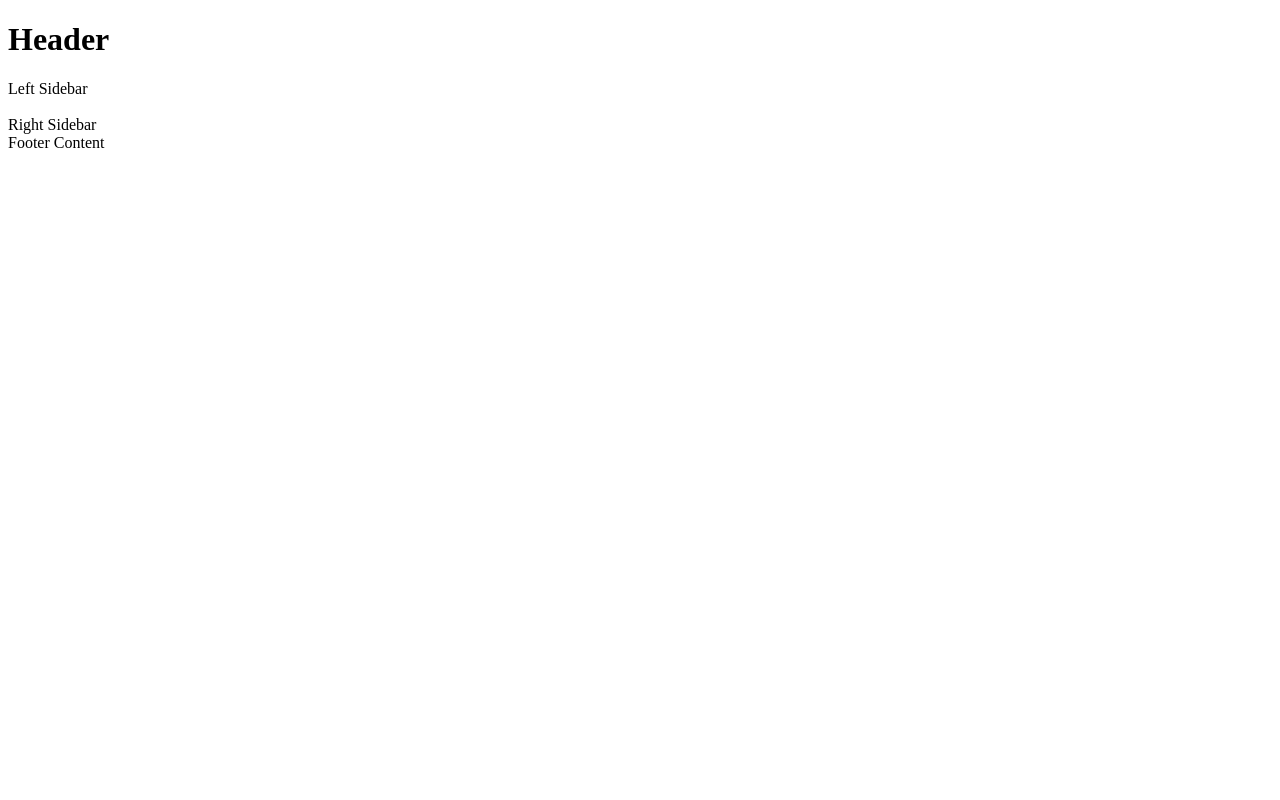
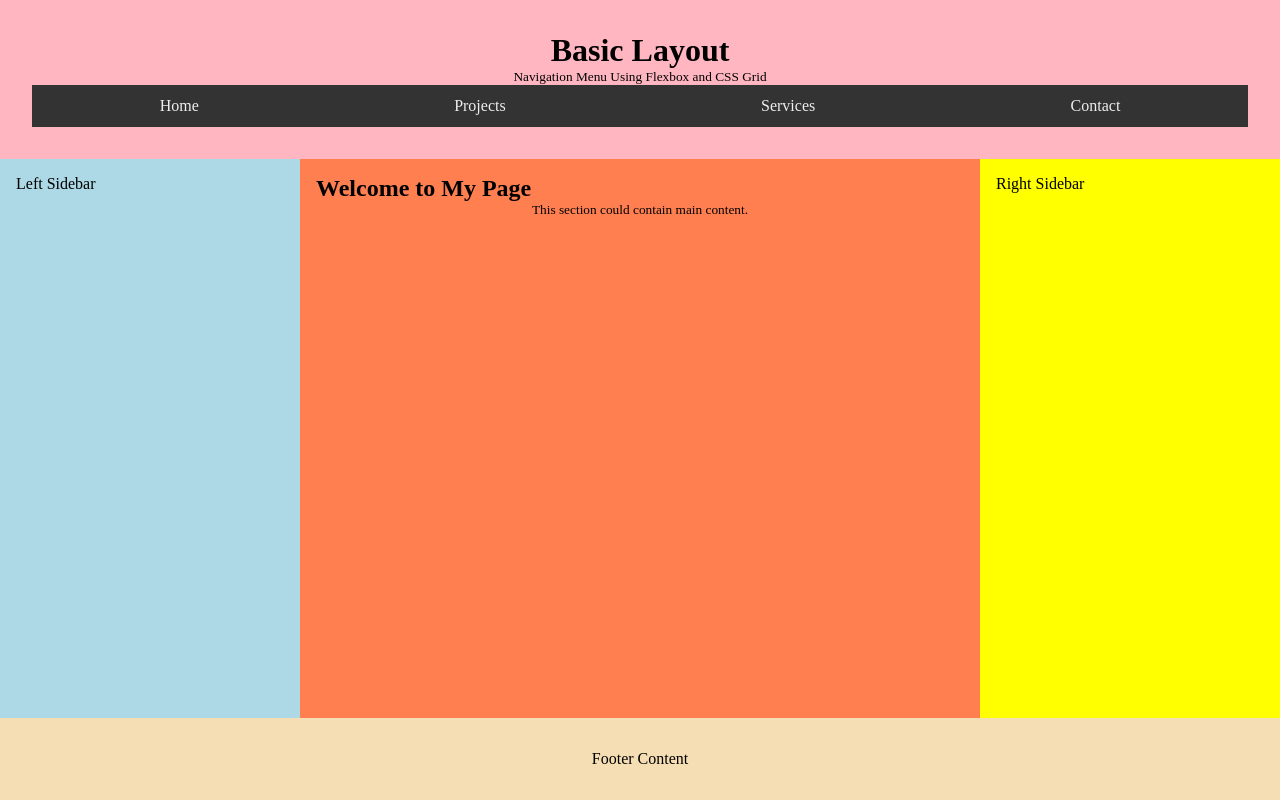
Before and after one commit to Danae-DJ/wdd131, a plain HTML site: page week01/basic-layout.html in a window 1280 px wide. Drawn offline with Linux system fonts and the light colour scheme.

Commit message:
added changes

```diff
--- a/week01/basic-layout.html
+++ b/week01/basic-layout.html
@@ -2,18 +2,31 @@
 <html lang="en">
 <head>
     <meta charset="UTF-8">
-    <meta http-equiv="X-UA-Compatible" content="IE=edge">
     <meta name="viewport" content="width=device-width, initial-scale=1.0">
-    <title>Basic Layout</title>
-    <link rel="stylessheet" href="styles/layout.css">
+    <title>Danae De la Cruz Jimenez - WDD131</title> <!-- Meets rubric title requirement -->
+    <link rel="stylesheet" href="styles/layout.css">
 </head>
 <body>
     <header>
-    <h1 contenteditable>Header</h1>
+        <h1>Basic Layout</h1>
+        <p>Navigation Menu Using Flexbox and CSS Grid</p>
+        <nav class="navigation"> <!-- Moved <nav> into <header> as required -->
+            <a href="#" title="Home">Home</a>
+            <a href="#" title="Projects">Projects</a>
+            <a href="#" title="Services">Services</a>
+            <a href="#" title="Contact">Contact</a>
+        </nav>
     </header>
-    <div class="left-sidebar" contenteditable>Left Sidebar</div>
-    <main contenteditable></main>
-    <div class="right-sidebar" contenteditable>Right Sidebar</div>
-    <footer contenteditable>Footer Content</footer>
+
+    <div class="left-sidebar" contenteditable="true">Left Sidebar</div>
+
+    <main contenteditable="true">
+        <h2>Welcome to My Page</h2>
+        <p>This section could contain main content.</p>
+    </main>
+
+    <div class="right-sidebar" contenteditable="true">Right Sidebar</div>
+
+    <footer contenteditable="true">Footer Content</footer>
 </body>
 </html>
--- a/week01/styles/layout.css
+++ b/week01/styles/layout.css
@@ -1,30 +1,32 @@
+/* Reset */
+* {
+    margin: 0;
+    padding: 0;
+}
+
+/* Basic Styles */
+h1 {
+    text-align: center;
+}
+p {
+    text-align: center;
+    font-size: smaller;
+}
+
+/* CSS Grid Layout for Page Structure */
 body {
     display: grid;
     height: 100vh;
-    grid-template: auto 1fr auto / 300px 1fr auto;
+    grid-template-rows: auto 1fr auto;
+    grid-template-columns: 300px 1fr 300px;
 }
 
+/* Header and Footer */
 header {
     background: lightpink;
     padding: 2rem;
     grid-column: 1 / 4;
 }
-
-  .left-sidebar {
-    background: lightblue;
-    grid-column: 1 / 2;
-  }
-
-  main {
-    background: coral;
-    grid-column: 2 / 3;
-  }
-
-  .right-sidebar {
-    background: yellow;
-    grid-column: 3 / 4;
-  }
-
 footer {
     background: wheat;
     padding: 2rem;
@@ -32,7 +34,38 @@ body {
     grid-column: 1 / 4;
 }
 
-  .left-sidebar,
-  .right-sidebar {
+/* Sidebars and Main Content */
+.left-sidebar {
+    background: lightblue;
+    grid-column: 1 / 2;
     padding: 1rem;
 }
+.right-sidebar {
+    background: yellow;
+    grid-column: 3 / 4;
+    padding: 1rem;
+}
+main {
+    background: coral;
+    grid-column: 2 / 3;
+    padding: 1rem;
+}
+
+/* Flexbox Navigation */
+.navigation {
+    display: flex;
+    background-color: #333;
+    justify-content: space-around;
+    list-style: none;
+}
+.navigation a {
+    color: #eee;
+    padding: 0.75rem;
+    text-decoration: none;
+    text-align: center;
+}
+.navigation a:hover {
+    font-weight: 700;
+    text-decoration: underline;
+    text-decoration-color: yellow;
+}
```
Lines whose indentation alone changed are shown as unchanged.
